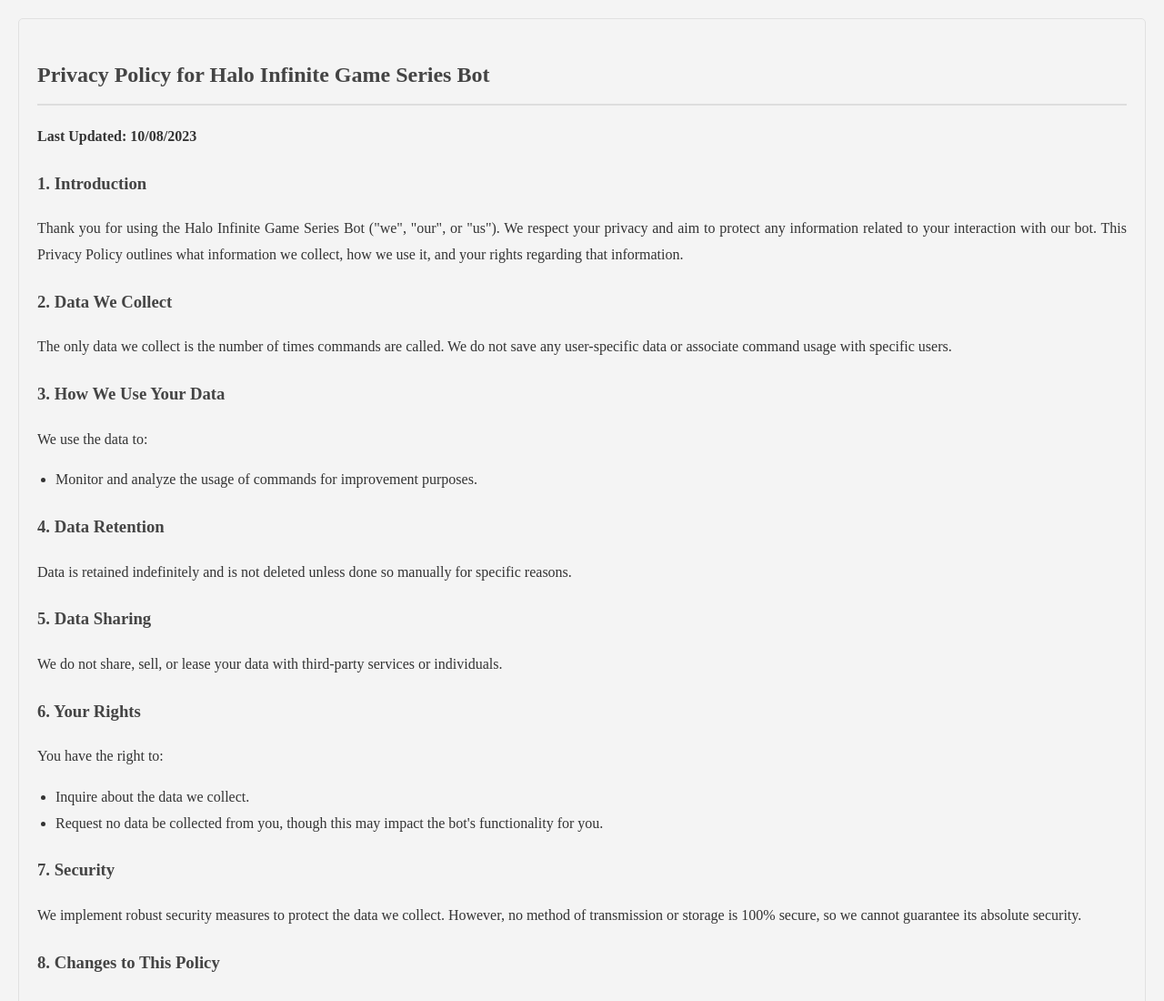
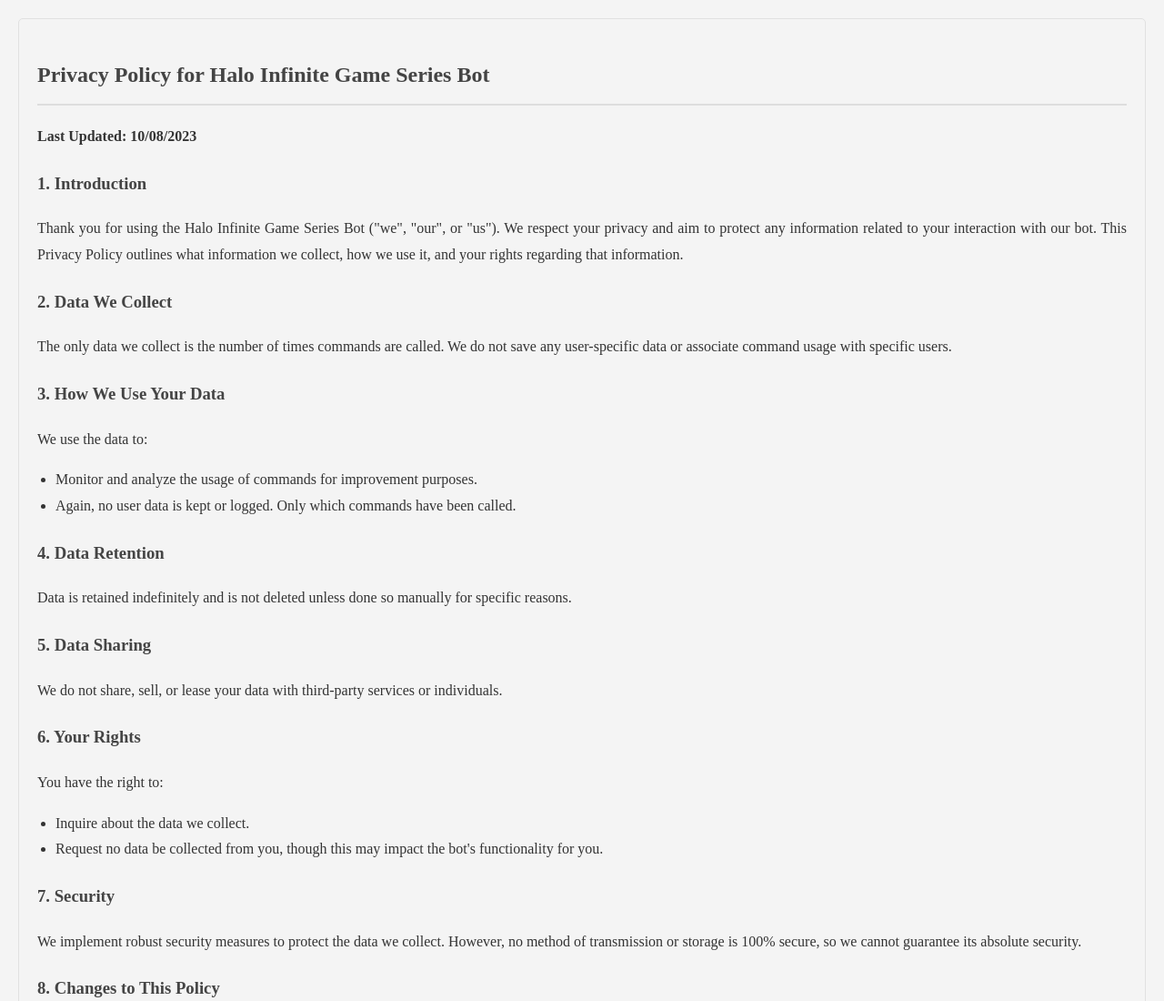
Before and after one commit to Harbus2918/haloinfinite8sbot, a plain HTML site: page privacy-policy.html in a window 1280 px wide. Shown: the top 1100 px of the page at 91% size. Drawn offline with Linux system fonts and the light colour scheme.

Commit message:
Update privacy-policy.html

```diff
--- a/privacy-policy.html
+++ b/privacy-policy.html
@@ -69,6 +69,7 @@
     <p>We use the data to:</p>
     <ul>
         <li>Monitor and analyze the usage of commands for improvement purposes.</li>
+        <li>Again, no user data is kept or logged. Only which commands have been called.</li>
     </ul>
 
     <h3>4. Data Retention</h3>
```
